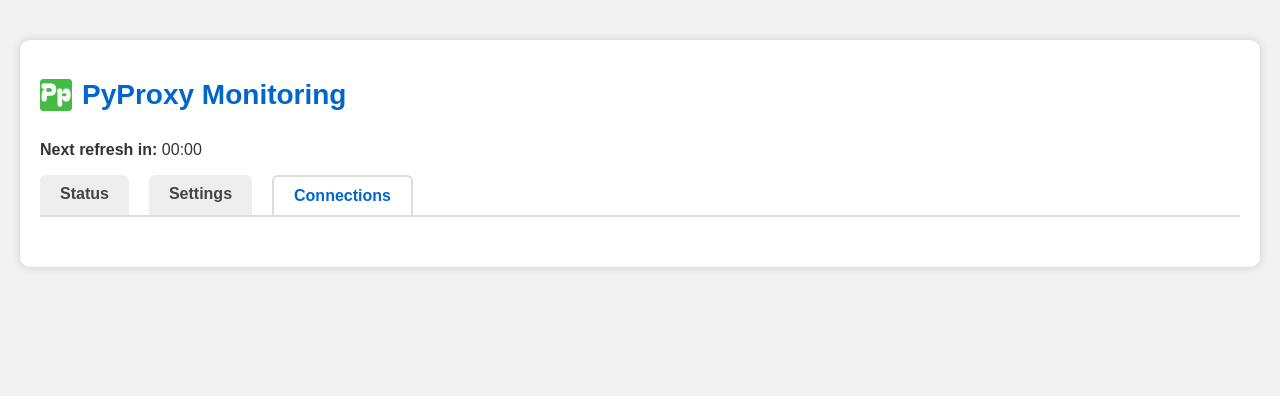
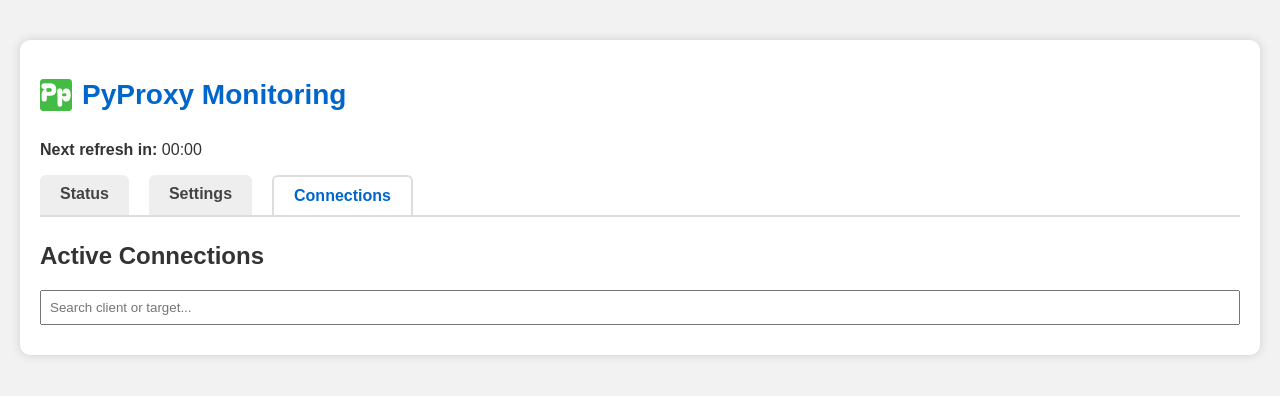
Before and after one commit to 6C656C65/pyproxy, a Python web app: template pyproxy/monitoring/templates/index.html in a window 1280 px wide, after a click on "Connections". Shown: the top 396 px of the page. Run offline with Jinja, Linux system fonts and the light colour scheme; the template is opened without the code that fills it, so the values that code supplies are empty.

Commit message:
monitoring: add filter input

```diff
--- a/pyproxy/handlers/https.py
+++ b/pyproxy/handlers/https.py
@@ -415,7 +415,6 @@
                             data
                         )
         except (socket.error, OSError):
-            self.logger_config.console_logger("error")
             client_socket.close()
             server_socket.close()
             self.active_connections.pop(threading.get_ident(), None)
--- a/pyproxy/monitoring/static/monitoring.js
+++ b/pyproxy/monitoring/static/monitoring.js
@@ -30,18 +30,31 @@
             `).join('')}
         `;
 
-        document.getElementById('connections-section').innerHTML = `
-            <h2>Active Connections</h2>
+        document.getElementById('connections-table-container').innerHTML = `
             ${monitoring.active_connections.length === 0
                 ? '<p>No active connections.</p>'
-                : monitoring.active_connections.map(conn => `
-                    <div class="connection">
-                        <p><strong>Client:</strong> ${conn.client_ip}:${conn.client_port}</p>
-                        <p><strong>Target:</strong> ${conn.target_domain} (${conn.target_ip}:${conn.target_port})</p>
-                        <p><strong>Sent:</strong> ${conn.bytes_sent} bytes</p>
-                        <p><strong>Received:</strong> ${formatBytes(conn.bytes_received)}</p>
-                    </div>
-                `).join('')}
+                : `
+                <table class="connection-table">
+                    <thead>
+                        <tr>
+                            <th>Client</th>
+                            <th>Target</th>
+                            <th>Sent</th>
+                            <th>Received</th>
+                        </tr>
+                    </thead>
+                    <tbody>
+                        ${monitoring.active_connections.map(conn => `
+                            <tr>
+                                <td>${conn.client_ip}:${conn.client_port}</td>
+                                <td>${conn.target_domain} (${conn.target_ip}:${conn.target_port})</td>
+                                <td>${conn.bytes_sent} bytes</td>
+                                <td>${formatBytes(conn.bytes_received)}</td>
+                            </tr>
+                        `).join('')}
+                    </tbody>
+                </table>
+                `}
         `;
 
         document.getElementById('config-section').innerHTML = `
@@ -62,6 +75,11 @@
             <p><strong>Inspect certs folder:</strong> ${config.ssl_config.inspect_certs_folder ? `<span class="path">${config.ssl_config.inspect_certs_folder}</span>` : '<span class="checkmark false">✗</span>'}</p>
             <p><strong>Cancel inspect:</strong> ${config.ssl_config.cancel_inspect ? `<span class="path">${config.ssl_config.cancel_inspect}</span>` : '<span class="checkmark false">✗</span>'}</p>
         `;
+
+        const searchInput = document.getElementById('connection-search');
+        if (searchInput) {
+            filterConnections(searchInput.value);
+        }
 
     } catch (err) {
         console.error('Error loading data:', err);
@@ -84,6 +102,35 @@
     const m = String(Math.floor(seconds / 60)).padStart(2, '0');
     const s = String(seconds % 60).padStart(2, '0');
     return `${m}:${s}`;
+}
+
+function filterConnections(filter) {
+    filter = filter.toLowerCase();
+    const rows = document.querySelectorAll('.connection-table tbody tr');
+    rows.forEach(row => {
+        const client = row.children[0].textContent.toLowerCase();
+        const target = row.children[1].textContent.toLowerCase();
+
+        row.querySelectorAll('td').forEach(td => {
+            td.innerHTML = td.textContent;
+        });
+
+        const match = client.includes(filter) || target.includes(filter);
+        row.style.display = match ? '' : 'none';
+
+        if (match && filter.length > 0) {
+            if (client.includes(filter)) {
+                const originalText = row.children[0].textContent;
+                const regex = new RegExp(`(${filter})`, 'gi');
+                row.children[0].innerHTML = originalText.replace(regex, '<span class="highlight">$1</span>');
+            }
+            if (target.includes(filter)) {
+                const originalText = row.children[1].textContent;
+                const regex = new RegExp(`(${filter})`, 'gi');
+                row.children[1].innerHTML = originalText.replace(regex, '<span class="highlight">$1</span>');
+            }
+        }
+    });
 }
 
 setInterval(() => {
@@ -137,6 +184,13 @@
     }
     activateTab(tabs[0]);
 
+    const searchInput = document.getElementById('connection-search');
+    if (searchInput) {
+        searchInput.addEventListener('input', () => {
+            filterConnections(searchInput.value);
+        });
+    }
+
     fetchAllData();
     updateCountdown();
 });
--- a/pyproxy/monitoring/static/style.css
+++ b/pyproxy/monitoring/static/style.css
@@ -141,3 +141,32 @@
 .tab-content.active {
     display: block;
 }
+
+.connection-table {
+    width: 100%;
+    border-collapse: collapse;
+    margin-top: 10px;
+}
+
+.connection-table th,
+.connection-table td {
+    border: 1px solid #ccc;
+    padding: 8px;
+    text-align: left;
+}
+
+.connection-table th {
+    background-color: #f2f2f2;
+}
+
+#connections-section {
+    max-width: 100%;
+}
+
+input#connection-search, .connection-table {
+  box-sizing: border-box;
+}
+
+.highlight {
+    background-color: yellow;
+}
--- a/pyproxy/monitoring/templates/index.html
+++ b/pyproxy/monitoring/templates/index.html
@@ -33,7 +33,11 @@
         </div>
 
         <div id="content-connections" class="tab-content" role="tabpanel" aria-labelledby="tab-connections">
-            <div id="connections-section" class="section"></div>
+            <div id="connections-section">
+            <h2>Active Connections</h2>
+            <input type="text" id="connection-search" placeholder="Search client or target..." style="width: 100%; padding: 8px; margin-bottom: 10px;" />
+            <div id="connections-table-container"></div>
+            </div>
         </div>
     </div>
 </body>
```
